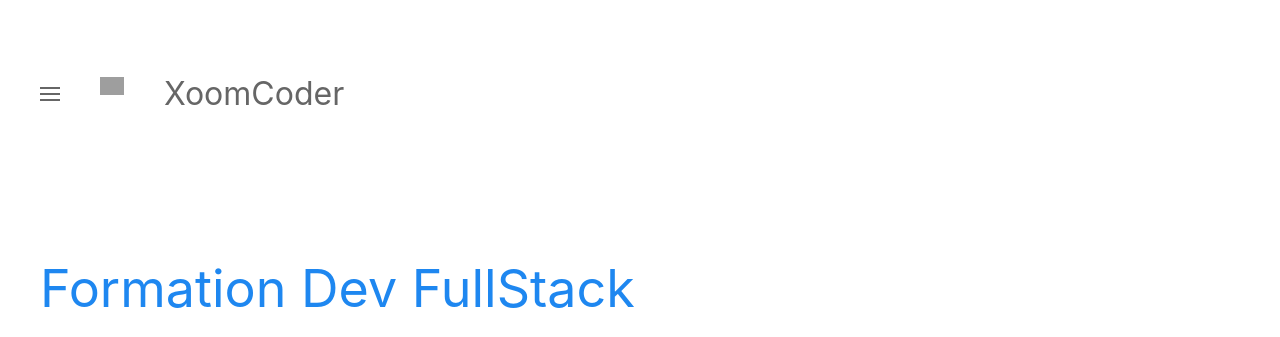
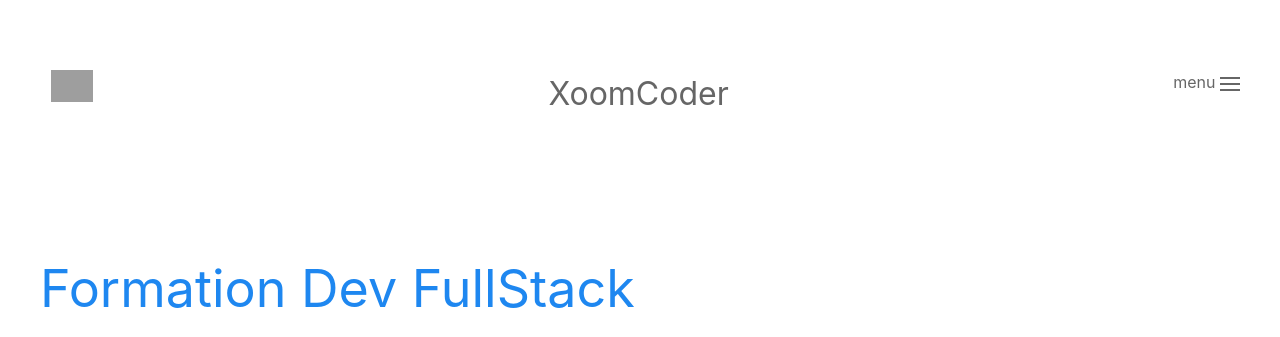
Before and after one commit to xoomcoder/xoomcoder-website, a PHP site: page /test-wd in a window 1280 px wide. Shown: the top 337 px of the page. Run offline with PHP 8.4, Linux system fonts and the light colour scheme; some libraries are stand-ins or nearby versions; grey boxes are pictures that could not be loaded.

Commit message:
header, footer, menu right

```diff
--- a/templates/pages/test-wd.php
+++ b/templates/pages/test-wd.php
@@ -45,17 +45,22 @@
     <div class="page">
         <header class="uk-section">
             <div class="uk-container">
-                <div class="uk-grid">
-                    <button class="" uk-navbar-toggle-icon href="#aside-panel" uk-toggle></button>
-                    <img class="logo" src="assets/img/xoomcoder.svg" alt="logo">
+                <div uk-grid class="uk-grid-large uk-flex-between">
+                    <picture>
+                        <img class="logo" src="assets/img/xoomcoder.svg" alt="logo">
+                    </picture>
                     <div class="title"><a href="#" class="uk-link-heading">XoomCoder</a></div>
+                    <label for="">
+                        <span>menu</span>
+                        <button class="" uk-navbar-toggle-icon href="#aside-panel" uk-toggle></button>
+                    </label>
                 </div>
             </div>
         </header>
-        <aside id="aside-panel" uk-offcanvas>
+        <aside id="aside-panel" uk-offcanvas="flip: true">
             <div class="uk-offcanvas-bar">
 
-                <button class="uk-offcanvas-close" type="button" uk-close></button>
+                <div class="uk-offcanvas-close" type="button" uk-close></div>
                 <nav>
                     <a href="#">news</a>
                     <a href="#">tutoriels</a>
@@ -108,8 +113,10 @@
                 </article>
             </section>
         </main>
-        <footer>
-            <p>tous droits réservés</p>
+        <footer class="uk-section">
+            <div class="uk-container">
+                <p>tous droits réservés</p>
+            </div>
         </footer>
         <div id="debug"></div>
         <script src="assets/uikit/js/uikit.min.js"></script>
```
